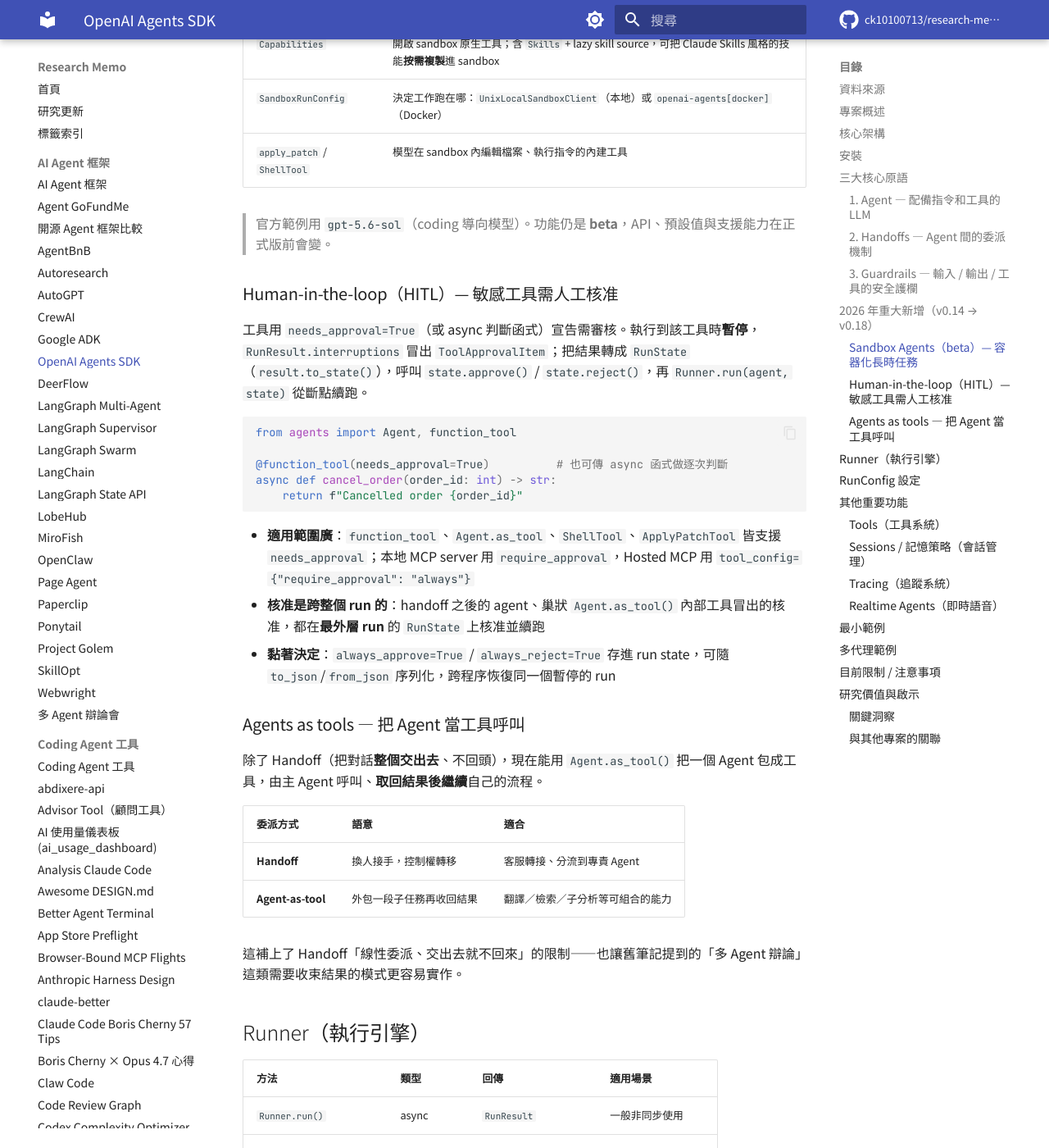
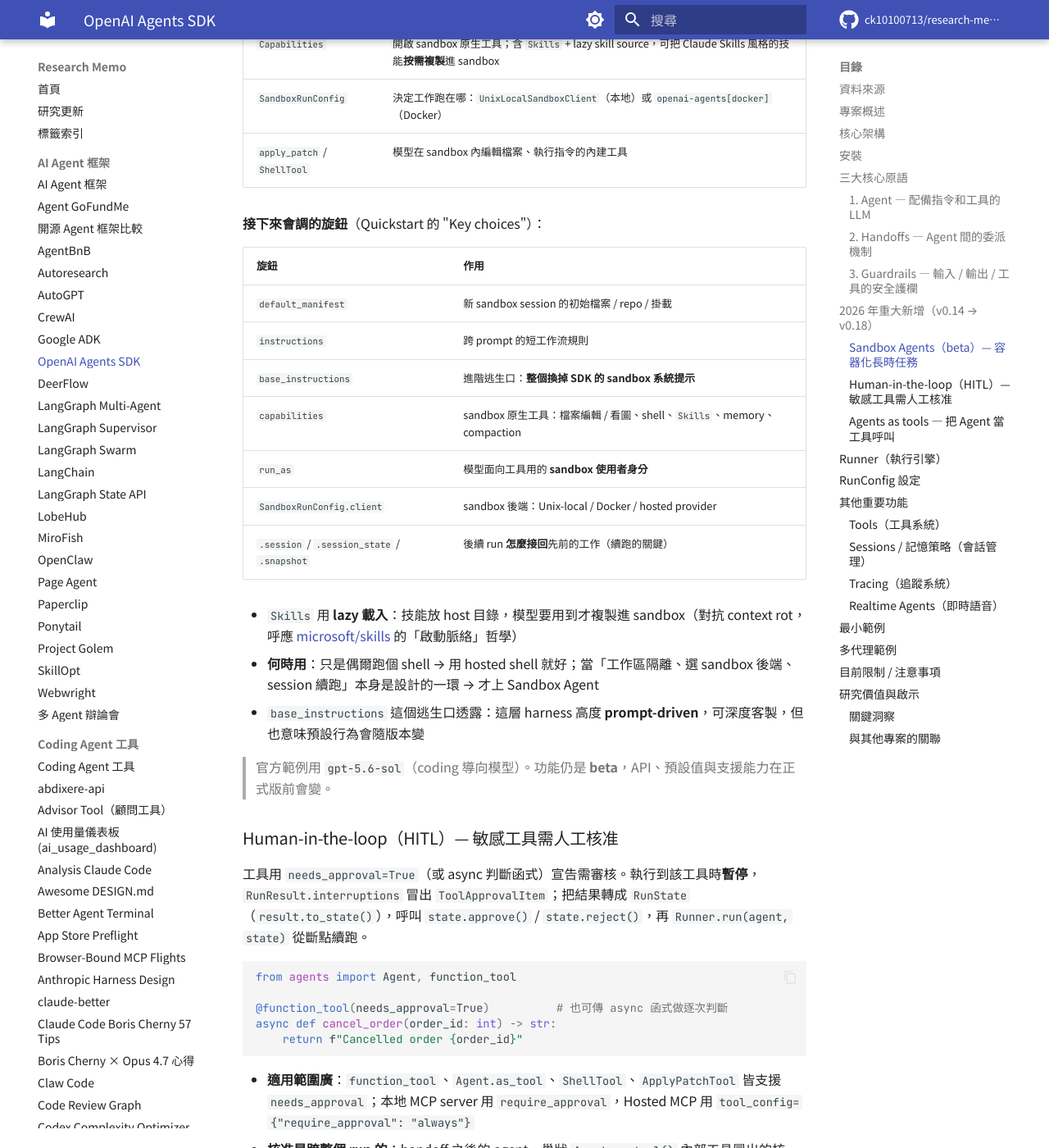
Before and after one commit to ck10100713/research-memo, an MkDocs documentation site: the page built from docs/openai-agents-sdk.md, in a window 1280 px wide and 1400 px high, scrolled down 4155 px. Shown: the whole window at 82% size. Built offline with MkDocs 1.6.1 and Material for MkDocs 9.7.7, drawn with Linux system fonts in a browser that asks for light colours; comment, search, counter and statistics services are not loaded.

Commit message:
Update openai-agents-sdk: Sandbox Agents 設定旋鈕表 + 何時用 vs hosted shell
Co-Authored-By: Claude Opus 4.8 (1M context) <noreply@anthropic.com>

```diff
--- a/docs/openai-agents-sdk.md
+++ b/docs/openai-agents-sdk.md
@@ -171,6 +171,22 @@ result = Runner.run_sync(
 | `SandboxRunConfig` | 決定工作跑在哪：`UnixLocalSandboxClient`（本地）或 `openai-agents[docker]`（Docker） |
 | `apply_patch` / `ShellTool` | 模型在 sandbox 內編輯檔案、執行指令的內建工具 |
 
+**接下來會調的旋鈕**（Quickstart 的 "Key choices"）：
+
+| 旋鈕 | 作用 |
+|------|------|
+| `default_manifest` | 新 sandbox session 的初始檔案 / repo / 掛載 |
+| `instructions` | 跨 prompt 的短工作流規則 |
+| `base_instructions` | 進階逃生口：**整個換掉 SDK 的 sandbox 系統提示** |
+| `capabilities` | sandbox 原生工具：檔案編輯 / 看圖、shell、`Skills`、memory、compaction |
+| `run_as` | 模型面向工具用的 **sandbox 使用者身分** |
+| `SandboxRunConfig.client` | sandbox 後端：Unix-local / Docker / hosted provider |
+| `.session` / `.session_state` / `.snapshot` | 後續 run **怎麼接回**先前的工作（續跑的關鍵） |
+
+- `Skills` 用 **lazy 載入**：技能放 host 目錄，模型要用到才複製進 sandbox（對抗 context rot，呼應 [microsoft/skills](microsoft-skills.md) 的「啟動脈絡」哲學）
+- **何時用**：只是偶爾跑個 shell → 用 hosted shell 就好；當「工作區隔離、選 sandbox 後端、session 續跑」本身是設計的一環 → 才上 Sandbox Agent
+- `base_instructions` 這個逃生口透露：這層 harness 高度 **prompt-driven**，可深度客製，但也意味預設行為會隨版本變
+
 > 官方範例用 `gpt-5.6-sol`（coding 導向模型）。功能仍是 **beta**，API、預設值與支援能力在正式版前會變。
 
 ### Human-in-the-loop（HITL）— 敏感工具需人工核准
```
